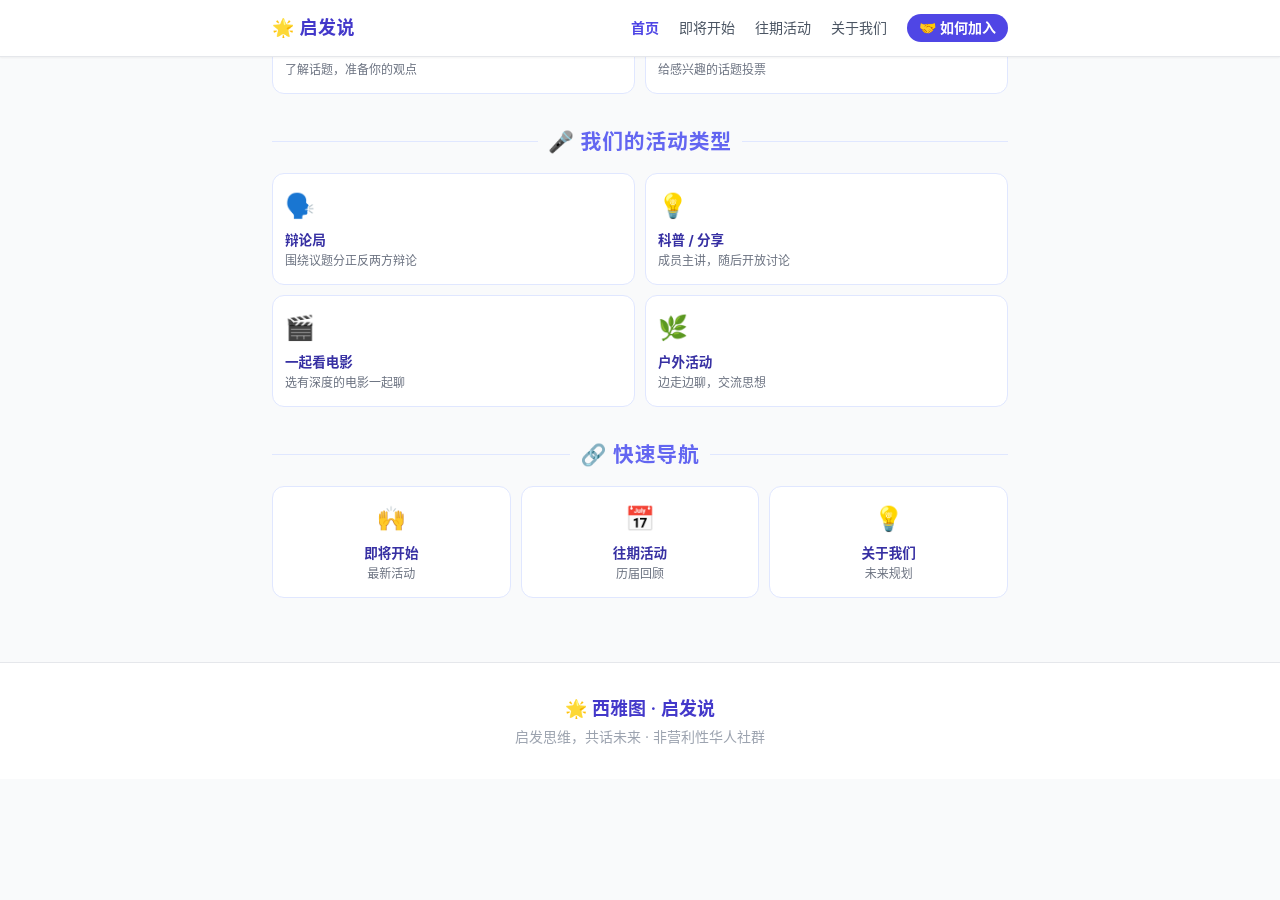
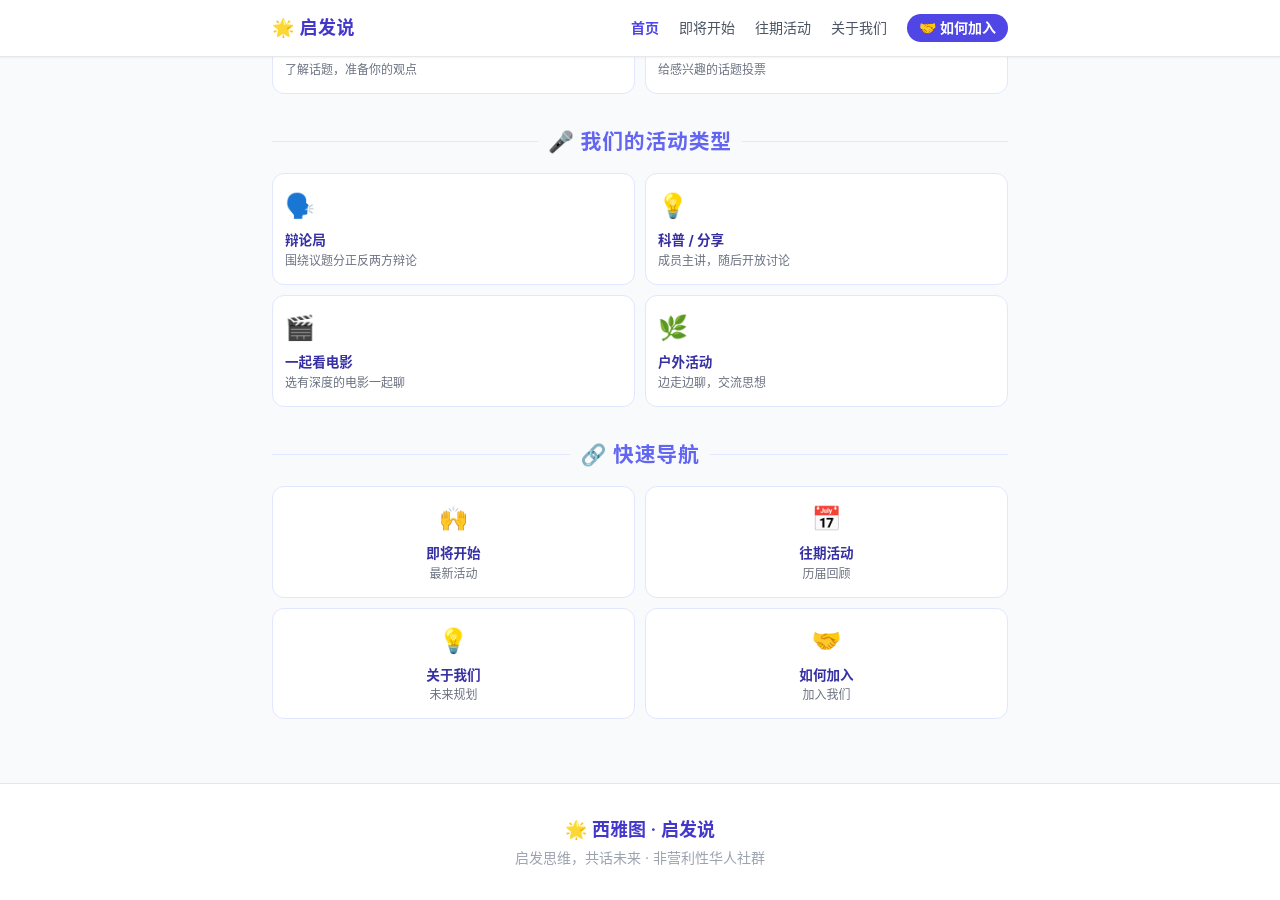
Before and after one commit to moments8890/qifa-talk, a Jekyll site: the page built from index.md, in a window 1280 px wide and 900 px high, scrolled down 1686 px. Built offline with Jekyll 4.4.1, drawn with Linux system fonts in a browser that asks for light colours; nearby versions of some CDN libraries; before the commit the page ends 2465 px from its top, so only the background shows below that.

Commit message:
Add 如何加入 card to 快速导航 on homepage
Co-Authored-By: Claude Sonnet 4.6 <noreply@anthropic.com>

```diff
--- a/index.md
+++ b/index.md
@@ -164,7 +164,7 @@ permalink: /
 
 <div class="section-header"><div class="section-header-line"></div><div class="section-header-text">🔗 快速导航</div><div class="section-header-line"></div></div>
 
-<div class="grid-3">
+<div class="grid-2">
   <a href="{{ '/upcoming/' | relative_url }}" class="card-btn" style="text-align:center;">
     <div class="card-icon">🙌</div>
     <div class="card-title" style="margin-bottom:2px;">即将开始</div>
@@ -180,4 +180,9 @@ permalink: /
     <div class="card-title" style="margin-bottom:2px;">关于我们</div>
     <div class="card-desc">未来规划</div>
   </a>
+  <a href="{{ '/join/' | relative_url }}" class="card-btn" style="text-align:center;">
+    <div class="card-icon">🤝</div>
+    <div class="card-title" style="margin-bottom:2px;">如何加入</div>
+    <div class="card-desc">加入我们</div>
+  </a>
 </div>
```
